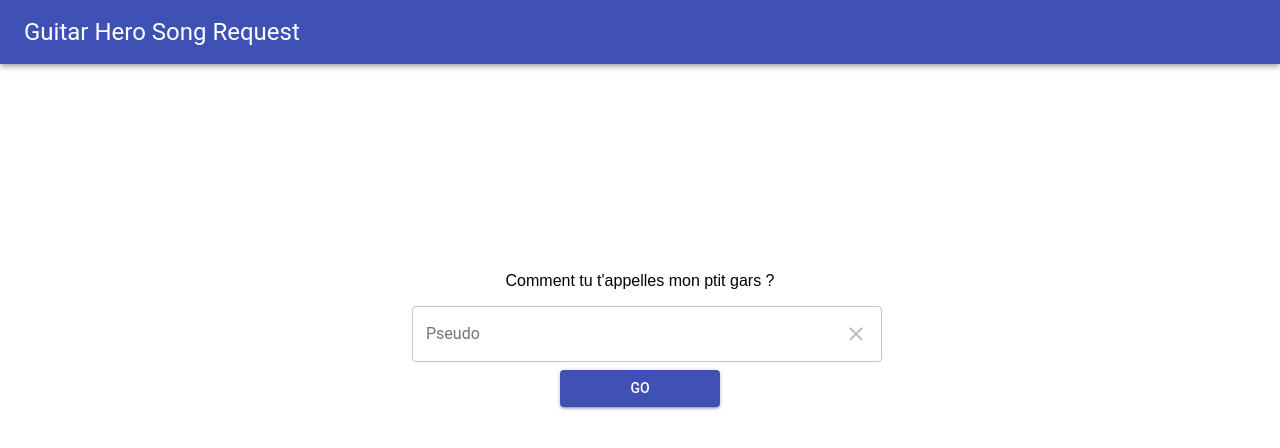
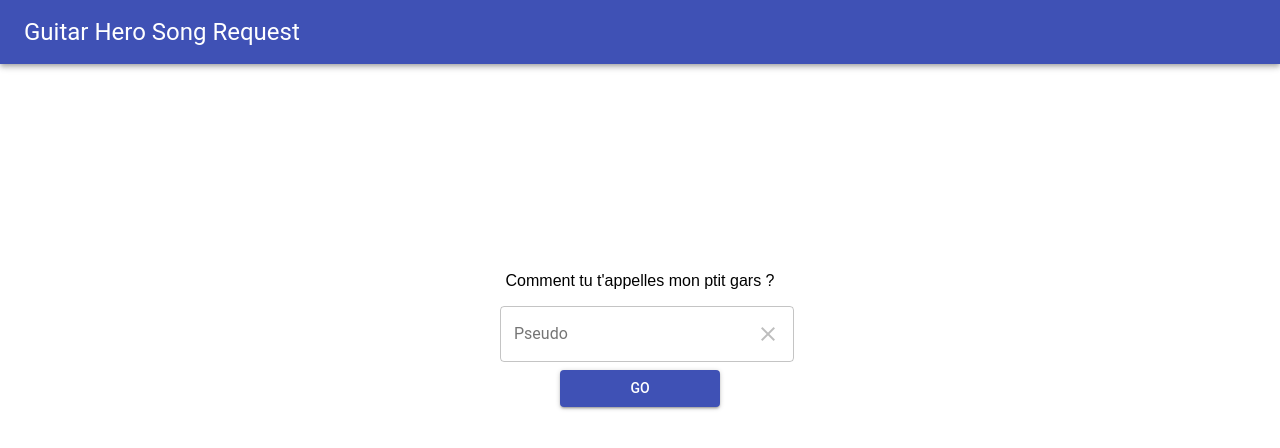
Before and after one commit to udbellamy/songrequest, a React app: page / in a window 1280 px wide. Shown: the top 448 px of the page. Built offline with nearby package versions, Linux system fonts and the light colour scheme; what webfontloader would draw is missing.

Commit message:
Cleaner inputbox, better name

```diff
--- a/src/App.css
+++ b/src/App.css
@@ -23,7 +23,7 @@
   justify-content: center;
 }
 
-.App-searchBox{
+.App-inputBox{
   margin: 0.6rem;
   width: 20rem;
 }
--- /dev/null
+++ b/src/InputBox.js
@@ -0,0 +1,41 @@
+import React from 'react';
+import { TextField, InputAdornment } from '@material-ui/core';
+import BoxIcon from './BoxIcon.js'
+import { inject, observer } from 'mobx-react';
+import StoreFunctions from './utils/StoreFunctions.js';
+
+@inject('SearchStore', 'UserStore')
+@observer
+class Search extends React.Component {
+
+  render() {
+    const { name, label, placeholder, store, storename, search } = this.props;
+    return(
+        <div className="App-searchBox">
+          <TextField
+            name={name}
+            id={name}
+            label={label}
+            placeholder={placeholder}
+            value={store[name]}
+            variant="outlined"
+            onChange={e => StoreFunctions.changeStoreValue({
+              storeKey: name,
+              value: e.target.value,
+              store: storename
+            })}
+            fullWidth
+            InputProps={{
+              endAdornment: (
+              <InputAdornment position={'end'} >
+                <BoxIcon field={name} search={search} storename={storename}/>
+              </InputAdornment>)
+            }}
+          />
+        </div>
+    )
+  }
+
+}
+
+export default Search;
--- a/src/NicknamePrompt.js
+++ b/src/NicknamePrompt.js
@@ -7,7 +7,7 @@
 import Button from '@material-ui/core/Button';
 import { withStyles } from '@material-ui/core/styles';
 
-import Search from './Search.js';
+import Search from './InputBox.js';
 
 const styles = theme => ({
   button: {
--- a/src/Search.js
+++ /dev/null
@@ -1,39 +0,0 @@
-import React from 'react';
-import { TextField, InputAdornment } from '@material-ui/core';
-import BoxIcon from './BoxIcon.js'
-import { inject, observer } from 'mobx-react';
-import StoreFunctions from './utils/StoreFunctions.js';
-
-@inject('SearchStore', 'UserStore')
-@observer
-class Search extends React.Component {
-
-  render() {
-    const { SearchStore, UserStore } = this.props;
-    return(
-      <TextField
-        name={this.props.name}
-        id={this.props.name}
-        label={this.props.label}
-        placeholder={this.props.placeholder}
-        value={this.props.store[this.props.name]}
-        variant="outlined"
-        onChange={e => StoreFunctions.changeStoreValue({
-          storeKey: this.props.name,
-          value: e.target.value,
-          store: this.props.storename
-        })}
-        fullWidth
-        InputProps={{
-          endAdornment: (
-          <InputAdornment position={'end'} >
-            <BoxIcon field={this.props.name} search={this.props.search} storename={this.props.storename}/>
-          </InputAdornment>)
-        }}
-      />
-    )
-  }
-
-}
-
-export default Search;
--- a/src/SearchBlock.js
+++ b/src/SearchBlock.js
@@ -1,5 +1,5 @@
 import React from 'react';
-import Search from './Search.js';
+import Search from './InputBox.js';
 import { inject, observer } from 'mobx-react';
 
 @inject('SearchStore', 'UserStore')
@@ -15,15 +15,8 @@
     return(
       <div className="App-searchBlock">
         <div className="App-searchInner">
-
-          <div className="App-searchBox">
-            <Search name="artist" label="Artiste" placeholder="AC/DC" storename="SearchStore" store={SearchStore} search={true} />
-          </div>
-
-          <div className="App-searchBox">
-            <Search name="song" label="Chanson" placeholder="Highway to hell" storename="SearchStore" store={SearchStore} search={true} />
-          </div>
-
+          <Search name="artist" label="Artiste" placeholder="AC/DC" storename="SearchStore" store={SearchStore} search={true} />
+          <Search name="song" label="Chanson" placeholder="Highway to hell" storename="SearchStore" store={SearchStore} search={true} />
         </div>
       </div>
     )
```
